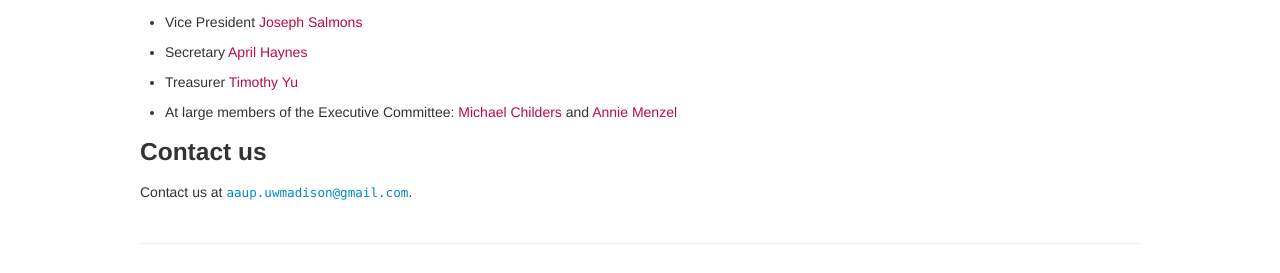
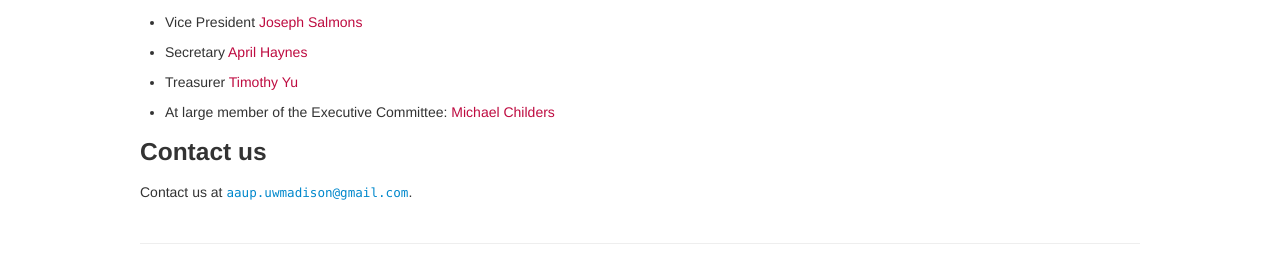
Before and after one commit to aaupmadison/aaupmadison.github.io, a Jekyll site: the page built from index.md, in a window 1280 px wide. Shown: the part 790-1063 px from the top of the page. Built offline with Jekyll 4.4.1, drawn with Linux system fonts in a browser that asks for light colours.

Commit message:
index.md: annie stepped down from board

```diff
--- a/index.md
+++ b/index.md
@@ -77,9 +77,9 @@ income.
 
 - Treasurer [Timothy Yu](https://english.wisc.edu/staff/yu-timothy/)
 
-- At large members of the Executive Committee:
+- At large member of the Executive Committee:
 [Michael Childers](https://schoolforworkers.wisc.edu/michael-childers/)
-and [Annie Menzel](https://gws.wisc.edu/staff/menzel-annie/)
+
 
 ### Contact us
 
```
